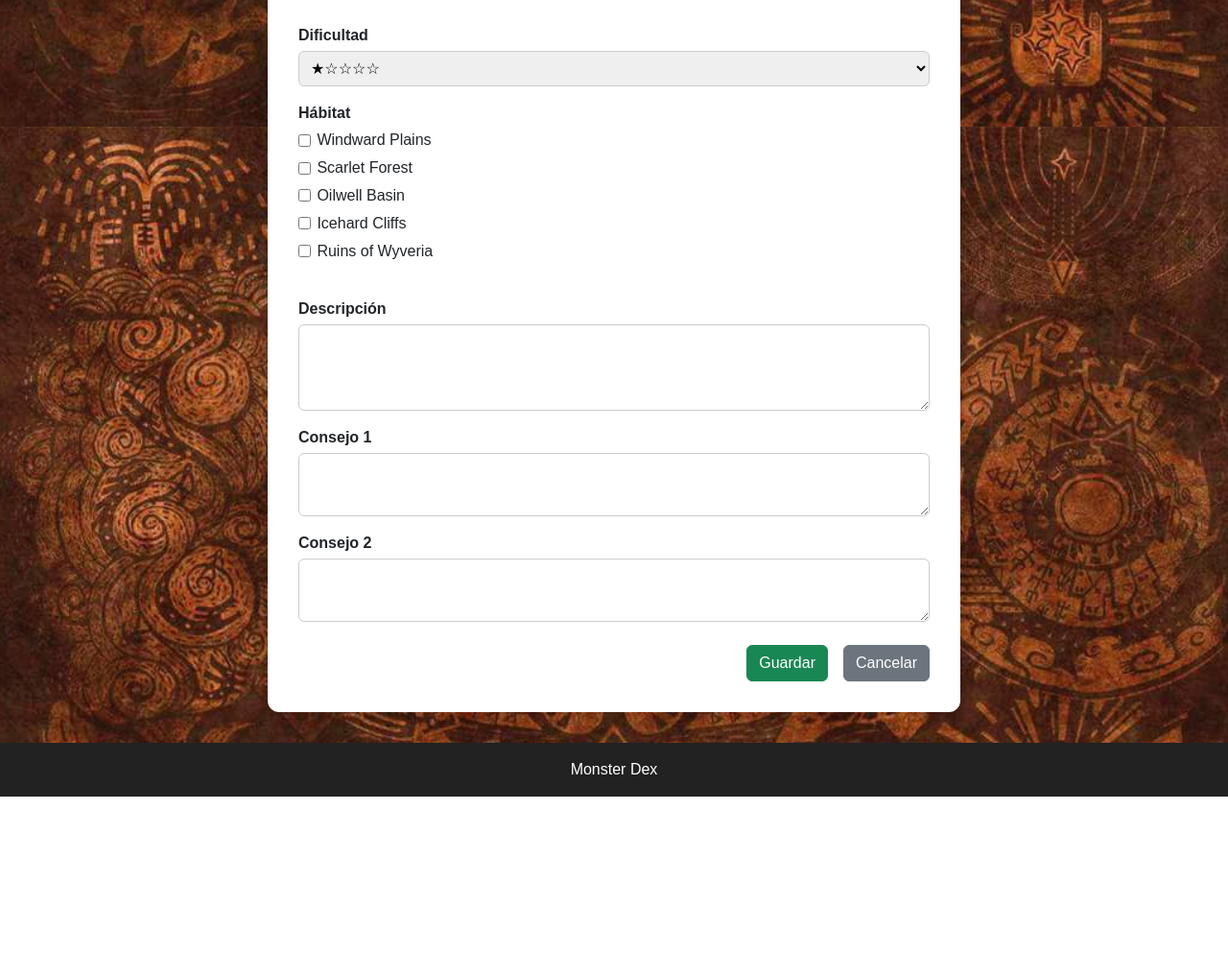
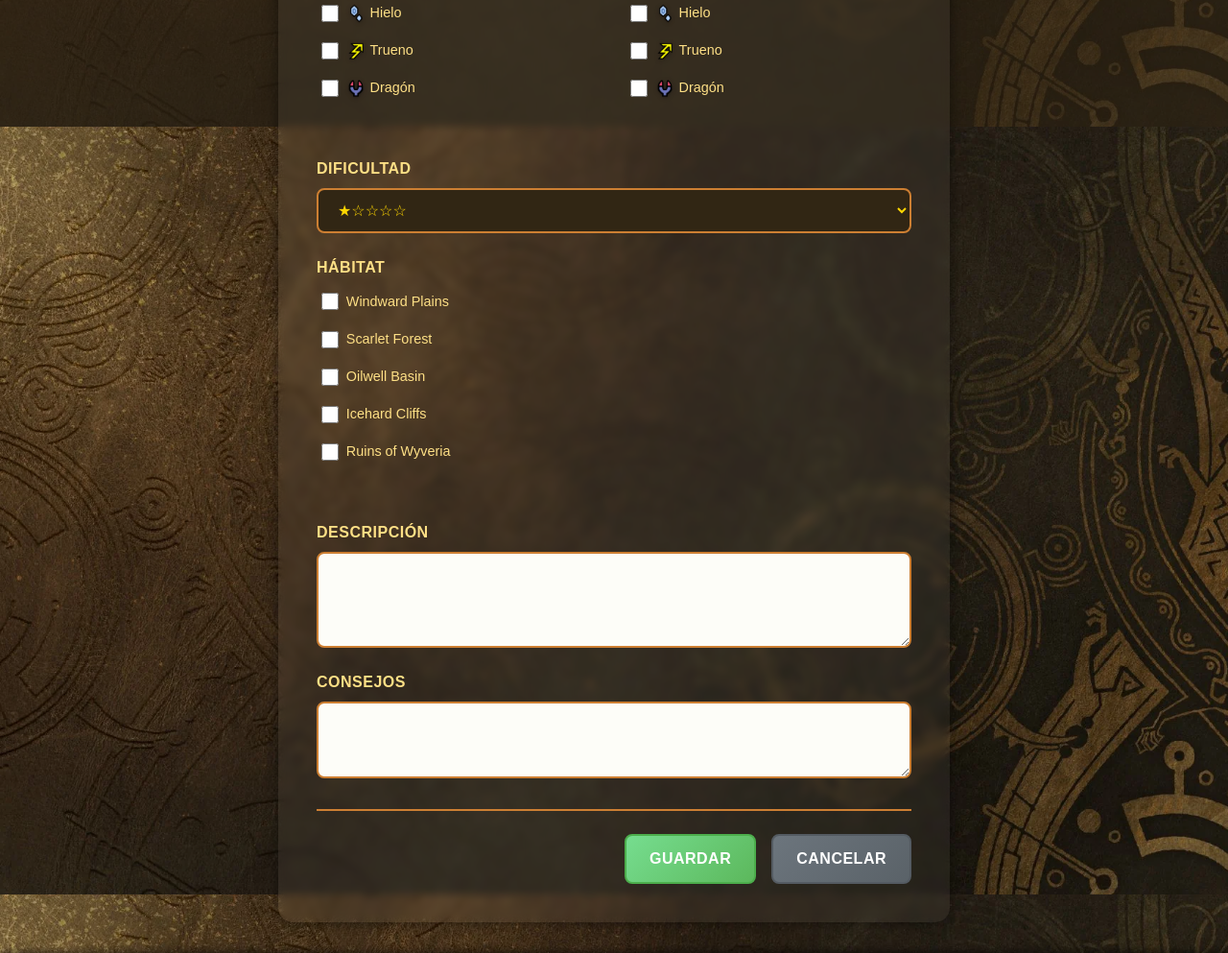
Before and after one commit to Saiba73/Bestiario, a website: page Frontend/html/agregar.html in a window 1280 px wide. Shown: the part 668-1661 px from the top of the page at 96% size. Before the commit the page ends 1498 px from the top, so only its background shows below. Drawn offline with nearby package versions, Linux system fonts and the light colour scheme.

Commit message:
CSS de la página agregar monstruo, terminado

```diff
--- a/Frontend/css/agregar.css
+++ b/Frontend/css/agregar.css
@@ -1,5 +1,17 @@
+:root {
+  --amarillo: #E8AA27;
+  --verde: #76DD8f;
+  --naranja: #E27213;
+  --crema: #FEE086;
+  --hueso: #FDFDF8;
+  --negro: #222222;
+  --cafe: #312614;
+  --oro: #FFD700;
+  --bronce: #CD7F32;
+}
+
 body {
-  background-image: url(../img/Fondos/optional_background.jpg);
+  background-image: url(../img/Fondos/background2.jpg);
   background-size: cover;
   background-position: center;
   background-repeat: no-repeat;
@@ -9,101 +21,302 @@ body {
   flex-direction: column;
   min-height: 100vh;
   margin: 0;
+  position: relative;
+}
+
+body::before {
+  content: "";
+  position: fixed;
+  top: 0;
+  left: 0;
+  width: 100%;
+  height: 100%;
+  background-color: rgba(49, 38, 20, 0.6);
+  z-index: -1;
 }
 
 .header {
-  background-color: #222;
+  background-color: var(--negro);
   color: white;
   padding: 1rem;
   position: sticky;
   top: 0;
   z-index: 100;
   text-align: center;
+  box-shadow: 0 2px 8px rgba(0, 0, 0, 0.5);
 }
 
 .header__title {
   margin: 0;
-}
-
-.footer {
-  background-color: #222;
-  color: white;
-  text-align: center;
-  padding: 1rem;
-  margin-top: auto;
-}
-
-.footer__text {
-  margin: 0;
+  font-size: 1.8rem;
+  color: var(--amarillo);
+  text-shadow: 1px 1px 2px rgba(0, 0, 0, 0.5);
+  font-weight: bold;
 }
 
 /* === Formulario === */
 .formulario {
-  background: white;
-  padding: 2rem;
-  border-radius: 12px;
-  max-width: 900px;
+  background-color: rgba(255, 255, 255, 0.05);
+  padding: 2.5rem;
+  border-radius: 15px;
+  max-width: 100%;
+  width: 700px;
   margin: 2rem auto;
-  box-shadow: 0 0 15px rgba(0, 0, 0, 0.1);
+  box-shadow: 0 0 15px rgba(0, 0, 0, 0.5);
+  position: relative;
+  overflow: hidden;
+  backdrop-filter: blur(4px);
+}
+
+.formulario::before {
+  content: '';
+  position: absolute;
+  top: -2px;
+  left: -2px;
+  right: -2px;
+  bottom: -2px;
+  border-radius: 15px;
+  z-index: -1;
+  opacity: 0.3;
 }
 
 .formulario__titulo {
+  font-size: 2.2rem;
+  color: var(--oro);
+  text-shadow: 1px 1px 2px rgba(0, 0, 0, 0.1);
   margin-bottom: 2rem;
   text-align: center;
+  font-weight: bold;
+  position: relative;
 }
 
 .formulario__fila {
   display: flex;
-  gap: 1rem;
+  gap: 1.5rem;
   flex-wrap: wrap;
-  margin-bottom: 1rem;
+  margin-bottom: 1.5rem;
 }
 
 .formulario__fila--tercios .formulario__grupo {
-  flex: 1 1 calc(33.333% - 0.67rem);
+  flex: 1 1 calc(33.333% - 1rem);
   min-width: 200px;
 }
 
 .formulario__grupo {
   display: flex;
   flex-direction: column;
-  margin-bottom: 1rem;
+  margin-bottom: 1.5rem;
 }
 
 .formulario__label {
-  margin-bottom: 0.25rem;
+  margin-bottom: 0.5rem;
   font-weight: bold;
+  color: var(--crema);
+  font-size: 1rem;
+  text-transform: uppercase;
+  letter-spacing: 0.5px;
 }
 
 .formulario__input,
-.formulario__select,
 .formulario__textarea {
-  padding: 0.5rem;
-  border: 1px solid #ccc;
-  border-radius: 6px;
-  width: 100%;
+  background-color: var(--hueso);
+  border: 2px solid var(--bronce);
+  border-radius: 8px;
+  padding: 0.75rem 1rem;
+  font-size: 1rem;
+  transition: all 0.3s ease;
+  color: var(--negro);
+  font-weight: 500;
+}
+
+.formulario__input:focus,
+.formulario__textarea:focus {
+  outline: none;
+  border-color: var(--oro);
+  box-shadow: 0 0 12px rgba(255, 215, 0, 0.4);
+  background-color: white;
+  transform: translateY(-1px);
+}
+
+.formulario__select:focus{
+    outline: none;
+    border-color: var(--oro);
+    box-shadow: 0 0 12px rgba(255, 215, 0, 0.4);
+    transform: translateY(-1px);
+}
+
+.formulario__input:hover,
+.formulario__select:hover,
+.formulario__textarea:hover {
+  border-color: var(--amarillo);
+}
+
+.formulario__textarea {
   resize: vertical;
+  min-height: 80px;
+  font-family: Arial, sans-serif;
+}
+
+.formulario__select {
+  cursor: pointer;
+  background-color: var(--cafe);
+  border: 2px solid var(--bronce);
+  border-radius: 8px;
+  padding: 0.75rem 1rem;
+  font-size: 1rem;
+  transition: all 0.3s ease;
+  color: var(--oro);
+  font-weight: 500;
 }
 
 .formulario__check {
   display: flex;
   align-items: center;
-  gap: 0.4rem;
-  margin-bottom: 0.3rem;
+  gap: 0.5rem;
+  margin-bottom: 0.5rem;
+  padding: 0.3rem;
+  border-radius: 5px;
+  transition: background-color 0.2s ease;
+}
+
+.formulario__check:hover {
+  background-color: var(--cafe);
+}
+
+.formulario__check input[type="checkbox"] {
+  width: 18px;
+  height: 18px;
+  accent-color: var(--oro);
+  cursor: pointer;
+}
+
+.formulario__check label {
+  display: flex;
+  align-items: center;
+  gap: 0.3rem;
+  cursor: pointer;
+  color: var(--crema);
+  font-weight: 500;
+  font-size: 0.9rem;
+}
+
+.dificultad__estrellas{
+  color: var(--amarillo);
+}
+
+.formulario__check img {
+  filter: drop-shadow(0 1px 2px rgba(0, 0, 0, 0.3));
 }
 
 .formulario__acciones {
   display: flex;
   justify-content: flex-end;
   gap: 1rem;
-  margin-top: 1.5rem;
+  margin-top: 2rem;
+  padding-top: 1.5rem;
+  border-top: 2px solid var(--bronce);
+}
+
+.formulario__boton {
+  padding: 0.75rem 1.5rem;
+  border-radius: 8px;
+  font-weight: bold;
+  font-size: 1rem;
+  transition: all 0.3s ease;
+  border: 2px solid transparent;
+  text-transform: uppercase;
+  letter-spacing: 0.5px;
+  cursor: pointer;
+}
+
+.btn-success {
+  background: linear-gradient(135deg, var(--verde), #5cb85c);
+  color: white;
+  border-color: #4cae4c;
+}
+
+.btn-success:hover {
+  background: linear-gradient(135deg, #5cb85c, var(--verde));
+  transform: translateY(-2px);
+  box-shadow: 0 4px 12px rgba(92, 184, 92, 0.4);
+}
+
+.btn-secondary {
+  background: linear-gradient(135deg, #6c757d, #5a6268);
+  color: white;
+  border-color: #545b62;
+}
+
+.btn-secondary:hover {
+  background: linear-gradient(135deg, #5a6268, #6c757d);
+  transform: translateY(-2px);
+  box-shadow: 0 4px 12px rgba(108, 117, 125, 0.4);
 }
 
 .formulario__boton a {
   color: white;
   text-decoration: none;
+  display: block;
 }
 
 .formulario__boton a:hover {
-  text-decoration: underline;
+  text-decoration: none;
+  color: white;
 }
+
+/* Inputs de archivo personalizados */
+input[type="file"] {
+  padding: 0.5rem;
+  background: linear-gradient(145deg, var(--bronce), var(--crema));
+  cursor: pointer;
+}
+
+input[type="file"]:hover {
+  background: linear-gradient(145deg, var(--bronce), var(--amarillo));
+}
+
+.footer {
+  background-color: var(--negro);
+  color: white;
+  text-align: center;
+  padding: 1rem;
+  margin-top: auto;
+  box-shadow: 0 -2px 8px rgba(0, 0, 0, 0.5);
+}
+
+.footer__text {
+  margin: 0;
+  color: var(--crema);
+}
+
+
+/* Responsive */
+@media (max-width: 768px) {
+  .formulario {
+    margin: 1rem;
+    padding: 1.5rem;
+  }
+
+  .formulario__fila {
+    flex-direction: column;
+    gap: 0;
+  }
+
+  .formulario__fila--tercios .formulario__grupo {
+    flex: 1 1 100%;
+    min-width: auto;
+  }
+
+  .formulario__acciones {
+    flex-direction: column;
+  }
+
+  .formulario__boton {
+    width: 100%;
+  }
+
+  .formulario__titulo {
+    font-size: 1.8rem;
+    margin-bottom: 1.5rem;
+  }
+}
--- a/Frontend/html/agregar.html
+++ b/Frontend/html/agregar.html
@@ -40,11 +40,11 @@
       <div class="formulario__fila formulario__fila--tercios">
         <div class="formulario__grupo">
           <label for="imagen" class="formulario__label">Imagen</label>
-          <input type="file" id="imagen" class="formulario__input">
+          <input type="text" id="imagen" class="formulario__input">
         </div>
         <div class="formulario__grupo">
           <label for="icono" class="formulario__label">Ícono</label>
-          <input type="file" id="icono" class="formulario__input">
+          <input type="text" id="icono" class="formulario__input">
         </div>
       </div>
 
@@ -70,11 +70,11 @@
       <div class="formulario__grupo">
           <label for="dificultad" class="formulario__label">Dificultad</label>
           <select id="dificultad" class="formulario__select">
-            <option>★☆☆☆☆</option>
-            <option>★★☆☆☆</option>
-            <option>★★★☆☆</option>
-            <option>★★★★☆</option>
-            <option>★★★★★</option>
+            <option class="dificultad__estrellas">★☆☆☆☆</option>
+            <option class="dificultad__estrellas">★★☆☆☆</option>
+            <option class="dificultad__estrellas">★★★☆☆</option>
+            <option class="dificultad__estrellas">★★★★☆</option>
+            <option class="dificultad__estrellas">★★★★★</option>
           </select>
       </div>
 
@@ -95,13 +95,8 @@
       </div>
 
       <div class="formulario__grupo">
-        <label for="tip1" class="formulario__label">Consejo 1</label>
+        <label for="tip1" class="formulario__label">Consejos</label>
         <textarea id="tip1" class="formulario__textarea" rows="2"></textarea>
-      </div>
-
-      <div class="formulario__grupo">
-        <label for="tip2" class="formulario__label">Consejo 2</label>
-        <textarea id="tip2" class="formulario__textarea" rows="2"></textarea>
       </div>
 
       <div class="formulario__acciones">
```
Also changed, not shown: Frontend/html/login.html (+1 -1 lines).
